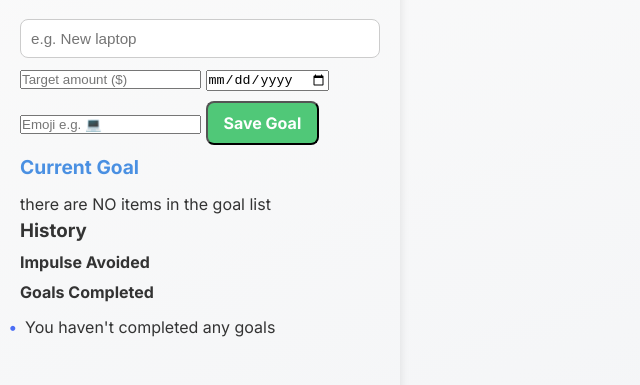
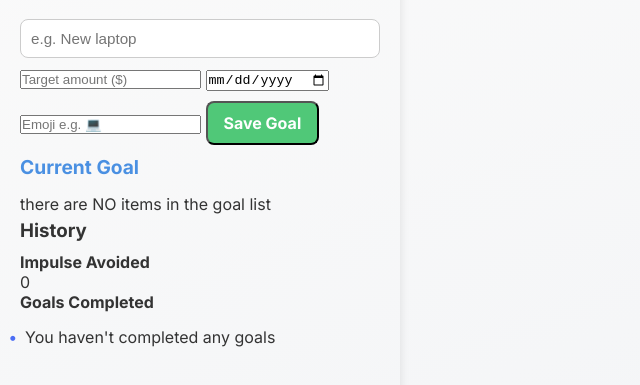
Before and after one commit to Aliwangara/Impulse_shield, a browser extension: page index.html in a window 1280 px wide. Shown: the part 77-462 px from the top of the page, without its empty margins (0-640 px from the left). Drawn offline with Linux system fonts and the light colour scheme.

Commit message:
changed counter display

```diff
--- a/index.html
+++ b/index.html
@@ -48,9 +48,7 @@
 
          </ul>
         <h4>Impulse Avoided</h4>
-        <ul id="Impulse-list">
-
-        </ul>
+         <p id="impulse_blocked">0</p>
 
         <h4>Goals Completed</h4>
 
--- a/script.js
+++ b/script.js
@@ -86,7 +86,7 @@ function renderItems(){
             li.querySelector('.remove-btn').onclick = () => {
             completedGoals.splice(index, 1);
             localStorage.setItem('completedGoals', JSON.stringify(completedGoals));
-            renderItems(); // Refresh UI
+            renderItems();
         };
 
             goalsCompleted.appendChild(li)
@@ -161,3 +161,11 @@ function renderItems(){
 
 
     }
+
+ document.addEventListener('DOMContentLoaded', () => {
+  const countDisplay = document.getElementById('impulse-count');
+
+  chrome.storage.sync.get(['avoidedCount'], (data) => {
+    countDisplay.textContent = data.avoidedCount || 0;
+  });
+});
```
